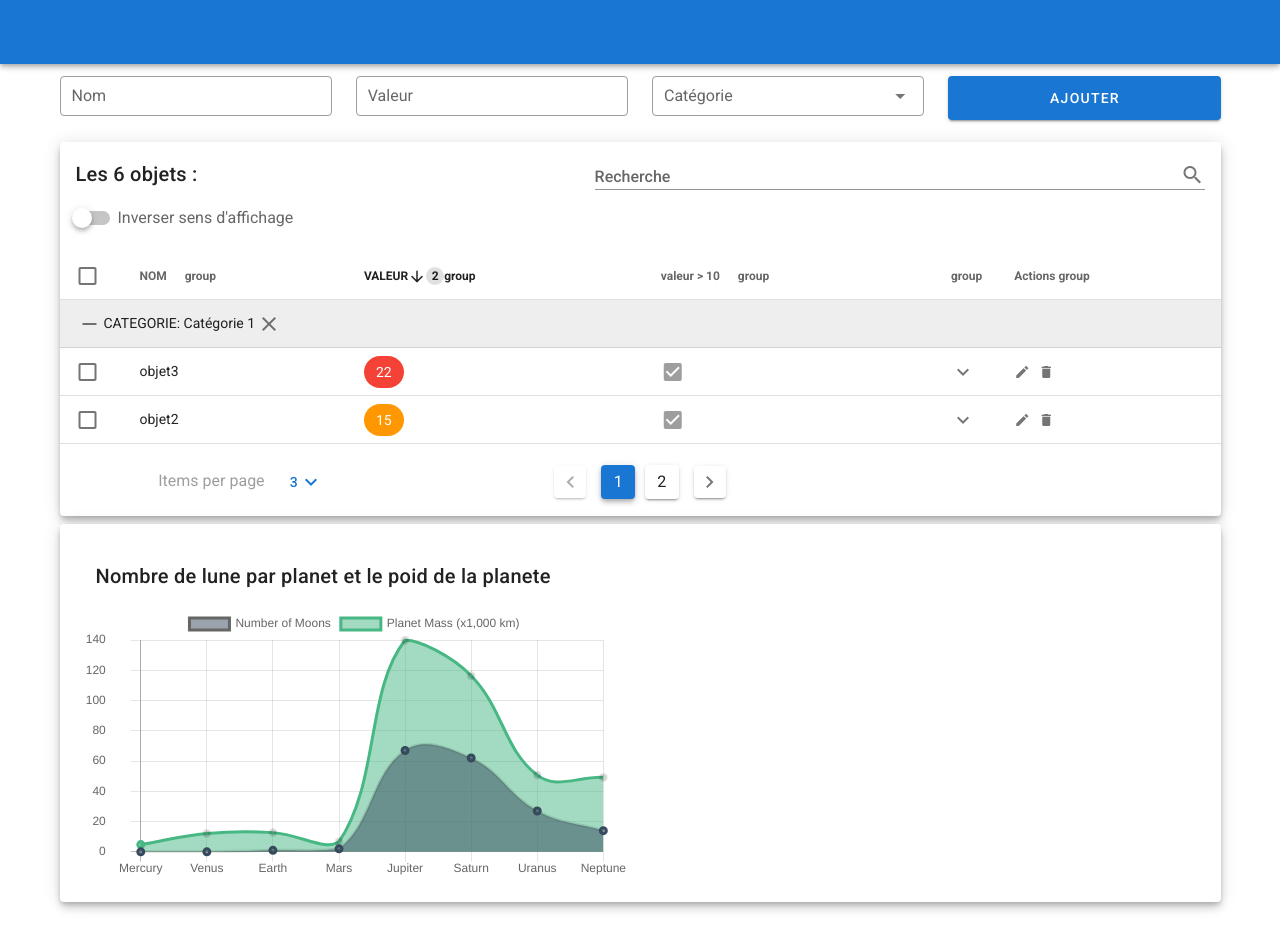
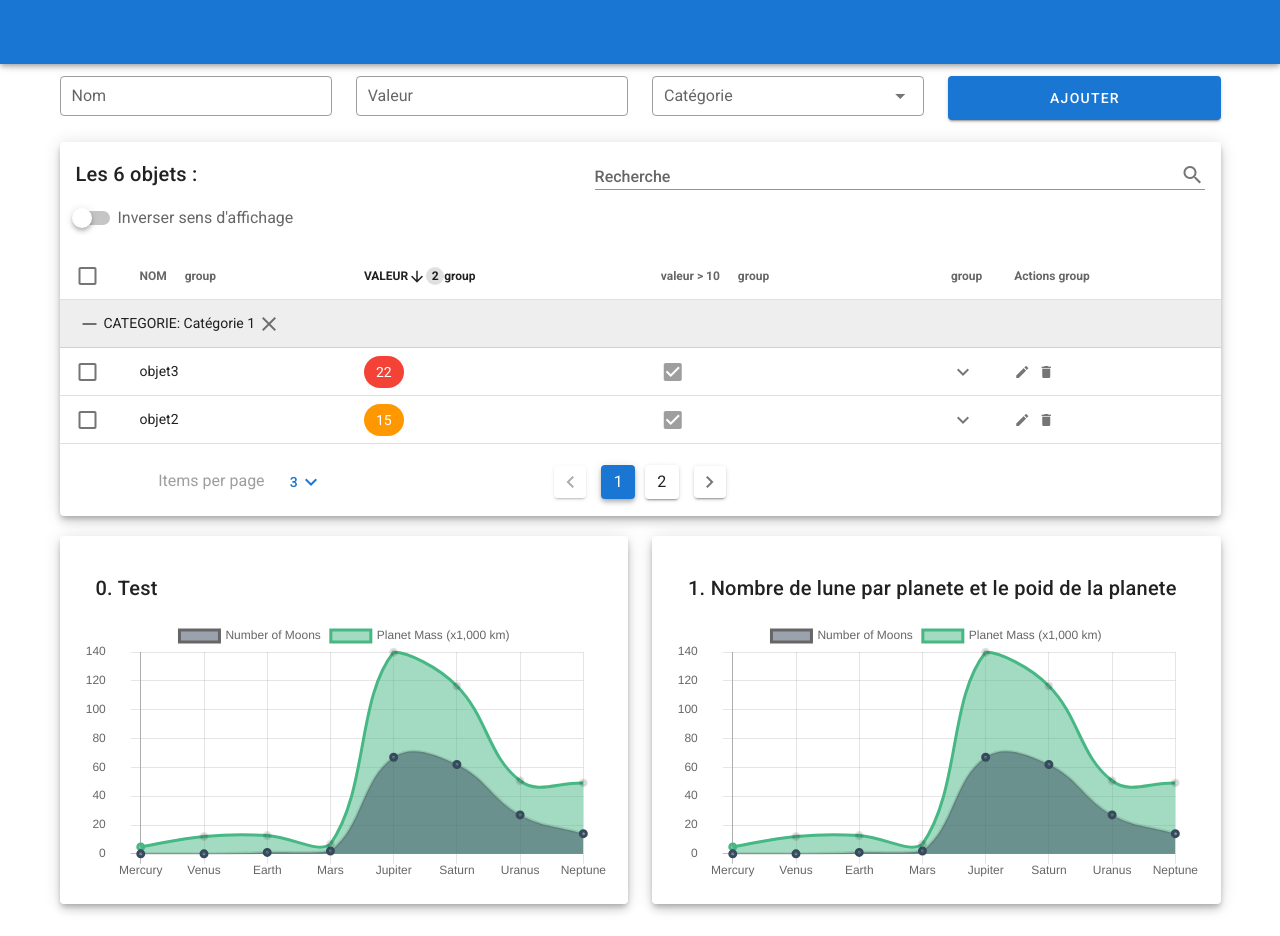
Before and after one commit to BOISSARD/Vue-Tests-Components-Library, a Vue app in the folder test-vuetify/: page / in a window 1280 px wide. Built offline with nearby package versions, Linux system fonts and the light colour scheme.

Commit message:
Modif : Vuetify : v-for list of chart

```diff
--- a/test-vuetify/src/App.vue
+++ b/test-vuetify/src/App.vue
@@ -13,7 +13,7 @@
                     @editObjet="editObjet"
                     @deleteObjet="deleteObjet"
                 />
-                <TestChart></TestChart>
+                <TestCharts :objets="objets"></TestCharts>
             </v-container>
         </v-content>
     </v-app>
@@ -22,7 +22,7 @@
 <script>
 import TestForm from "./components/TestForm";
 import TestDataTable from "./components/TestDataTable";
-import TestChart from "./components/TestChart";
+import TestCharts from "./components/TestCharts";
 
 import Objet from "./model/objet";
 import { Categories } from "./model/categories";
@@ -33,7 +33,7 @@ export default {
     components: {
         TestForm,
         TestDataTable,
-        TestChart
+        TestCharts
     },
     data: () => ({
         objets: objets,
--- a/test-vuetify/src/components/TestChart.vue
+++ /dev/null
@@ -1,44 +0,0 @@
-<template>
-    <v-card class="elevation-6 my-5 pa-5">
-        <v-card-title>Nombre de lune par planet et le poid de la planete</v-card-title>
-        <v-row>
-            <v-col cols="12" md="6" class>
-                <canvas id="planet-chart"></canvas>
-            </v-col>
-            <v-col cols="12" md="6" class>
-                <canvas id="chart2"></canvas>
-            </v-col>
-        </v-row>
-    </v-card>
-</template>
-
-<script>
-import Chart from "chart.js";
-
-import chart1_data from "../data/chart1";
-
-export default {
-    name: "TestChart",
-    data() {
-        return {
-            planetChartData: chart1_data
-        };
-    },
-    mounted() {
-        this.createChart("planet-chart", this.planetChartData);
-    },
-    methods: {
-        createChart(chartId, chartData) {
-            const ctx = document.getElementById(chartId);
-            const myChart = new Chart(ctx, {
-                type: chartData.type,
-                data: chartData.data,
-                options: chartData.options
-            });
-        }
-    }
-};
-</script>
-
-<style>
-</style>
--- /dev/null
+++ b/test-vuetify/src/components/TestCharts.vue
@@ -0,0 +1,54 @@
+<template>
+    <v-row>
+        <v-col cols="12" md="6" v-for="(chart, index) in charts" :key="index">
+            <v-card class="elevation-6 my-5 pa-5" >
+                <v-card-title>{{index}}. {{ chart.titre }}</v-card-title>
+                <canvas :id="'chart-'+index"></canvas>
+            </v-card>
+        </v-col>
+    </v-row>
+</template>
+
+<script>
+import Chart from "chart.js";
+
+import Objet from "../model/objet";
+import { Categories } from "../model/categories";
+
+import chart1_data from "../data/chart1";
+
+export default {
+    name: "TestCharts",
+    props: {
+        objets: null
+    },
+    data() {
+        return {
+            charts: [
+                { data: chart1_data, titre: "Test" },
+                {
+                    data: chart1_data,
+                    titre: "Nombre de lune par planete et le poid de la planete"
+                }
+            ]
+        };
+    },
+    mounted() {
+        console.debug(this.objets)
+        this.charts.forEach((chart, index) => this.createChart('chart-'+index, chart.data));
+    },
+    methods: {
+        createChart(chartId, chartData) {
+            const ctx = document.getElementById(chartId);
+            const myChart = new Chart(ctx, {
+                type: chartData.type,
+                data: chartData.data,
+                options: chartData.options
+            });
+        }
+    }
+};
+</script>
+
+<style>
+</style>
```
